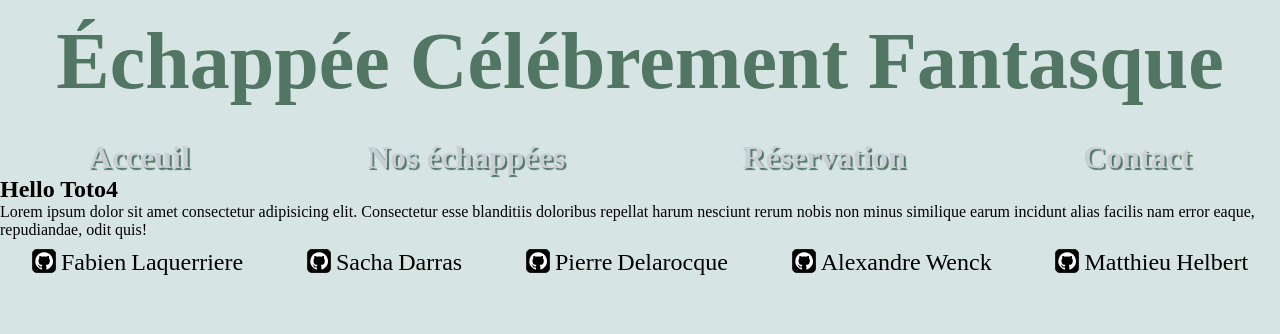
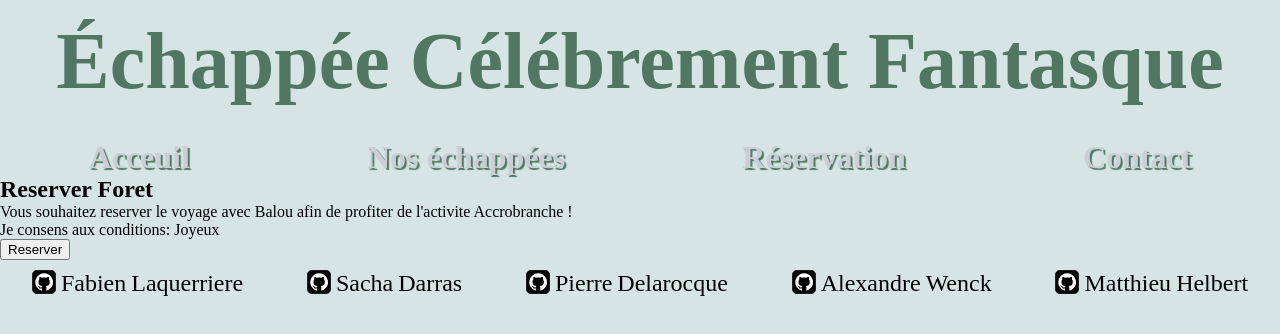
Before and after one commit to WildCodeSchool-2024-02/wcs-Protojam-goupeA, a React (Vite) app in the folder client/: page /reservation in a window 1280 px wide. Shown: the top 334 px of the page. Built offline with nearby package versions, Linux system fonts and the light colour scheme; a web font is replaced by a local one.

Commit message:
Create reservation set and closing button submit

```diff
--- a/client/src/pages/Reservation.jsx
+++ b/client/src/pages/Reservation.jsx
@@ -1,13 +1,53 @@
+import { useState } from "react";
+import { Link } from "react-router-dom";
+import Popup from "../components/Popup";
+
+const bidon = [
+  {
+    cat: "Foret",
+    vip: "Balou",
+    activity: "Accrobranche",
+    condition: "Joyeux",
+  },
+];
+
 function Reservation() {
+  const [showPopup, setShowPopup] = useState(false);
+
+  const togglePopupClose = () => {
+    setShowPopup(false);
+  };
+
+  const reservation = () => {
+    console.info("Has beem click");
+    setShowPopup(true);
+  };
+
   return (
     <section>
-      <h1>Hello Toto4</h1>
+      <h2>Reserver {bidon[0].cat}</h2>
       <p>
-        Lorem ipsum dolor sit amet consectetur adipisicing elit. Consectetur
-        esse blanditiis doloribus repellat harum nesciunt rerum nobis non minus
-        similique earum incidunt alias facilis nam error eaque, repudiandae,
-        odit quis!
+        Vous souhaitez reserver le voyage avec {bidon[0].vip} afin de profiter
+        de l'activite {bidon[0].activity} !
       </p>
+      <p>Je consens aux conditions: {bidon[0].condition}</p>
+      <button type="submit" onClick={reservation}>
+        Reserver
+      </button>
+      {showPopup && (
+        <div className="popupContainer">
+          <Popup />
+          <Link to="/">
+            <button
+              className="closePopup"
+              type="submit"
+              onClick={togglePopupClose}
+            >
+              Confirmer
+            </button>
+          </Link>
+        </div>
+      )}
     </section>
   );
 }
```
